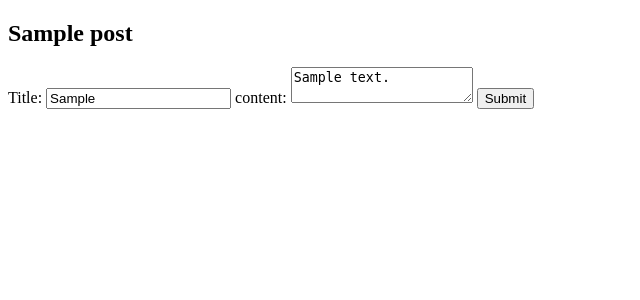
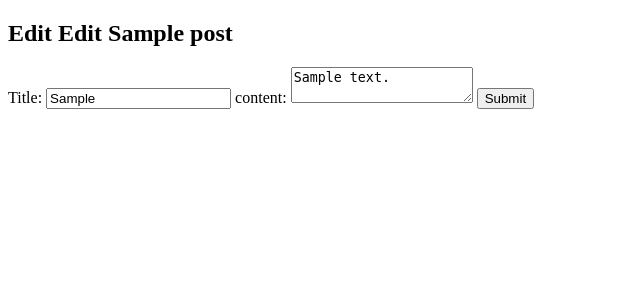
Before and after one commit to Code-Alex16/Flask, a Flask app: template App/templates/posts_edit.html in a window 1280 px wide. Shown: the part 128-428 px from the top of the page, without its empty margins (0-640 px from the left). Run offline with Flask 3, Linux system fonts and the light colour scheme; the template is opened without the code that fills it: most values are stand-ins (such as "Sample title", 1, 10 or a date in 2020).

Commit message:
update new information

```diff
--- a/App/templates/posts_edit.html
+++ b/App/templates/posts_edit.html
@@ -1,10 +1,10 @@
 {% extends 'base.html' %}
 
-{% block title %} Create Post {% endblock %}
+{% block title %} Edit content {% endblock %}
 
 {% block main %}
 <div>
-    <h2>{{post.title}}</h2>
+    <h2>Edit Edit {{post.title}}</h2>
 
     <form action="/edit_post" method="get">
         <label for="title">Title: </label>
```
